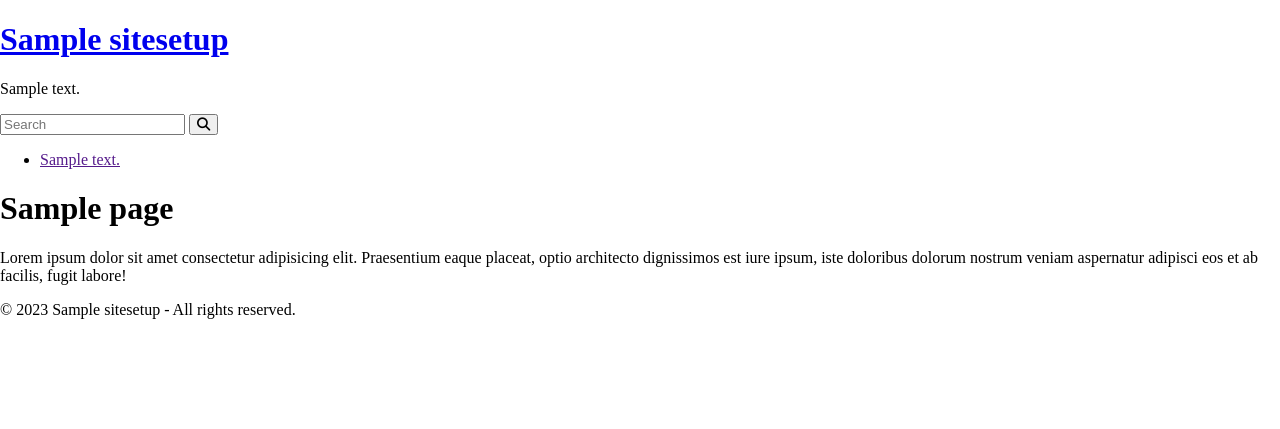
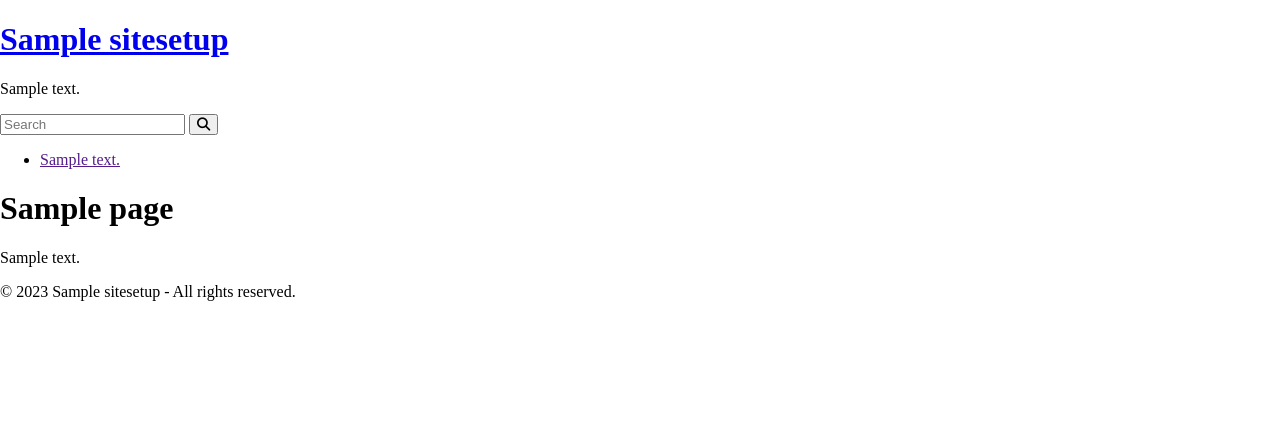
Before and after one commit to IFinotti/blog_django, a Django app: a page that uses djangoapp/blog/templates/blog/pages/page.html in a window 1280 px wide. Shown: the top 429 px of the page. Run offline with Django 4.2, Linux system fonts and the light colour scheme; tables that the repository leaves empty hold one stand-in row (values such as "Sample post").

Commit message:
Changing the page.html

```diff
--- a/djangoapp/blog/templates/blog/pages/page.html
+++ b/djangoapp/blog/templates/blog/pages/page.html
@@ -6,12 +6,7 @@
   <div class="section-content-narrow">
     <div class="section-gap">
       <h1 class="center">{{ page.title }}</h1>
-      <p>
-        Lorem ipsum dolor sit amet consectetur adipisicing elit. Praesentium
-        eaque placeat, optio architecto dignissimos est iure ipsum, iste
-        doloribus dolorum nostrum veniam aspernatur adipisci eos et ab facilis,
-        fugit labore!
-      </p>
+      <p>{{ page.content | safe }}</p>
     </div>
   </div>
 </main>
```
